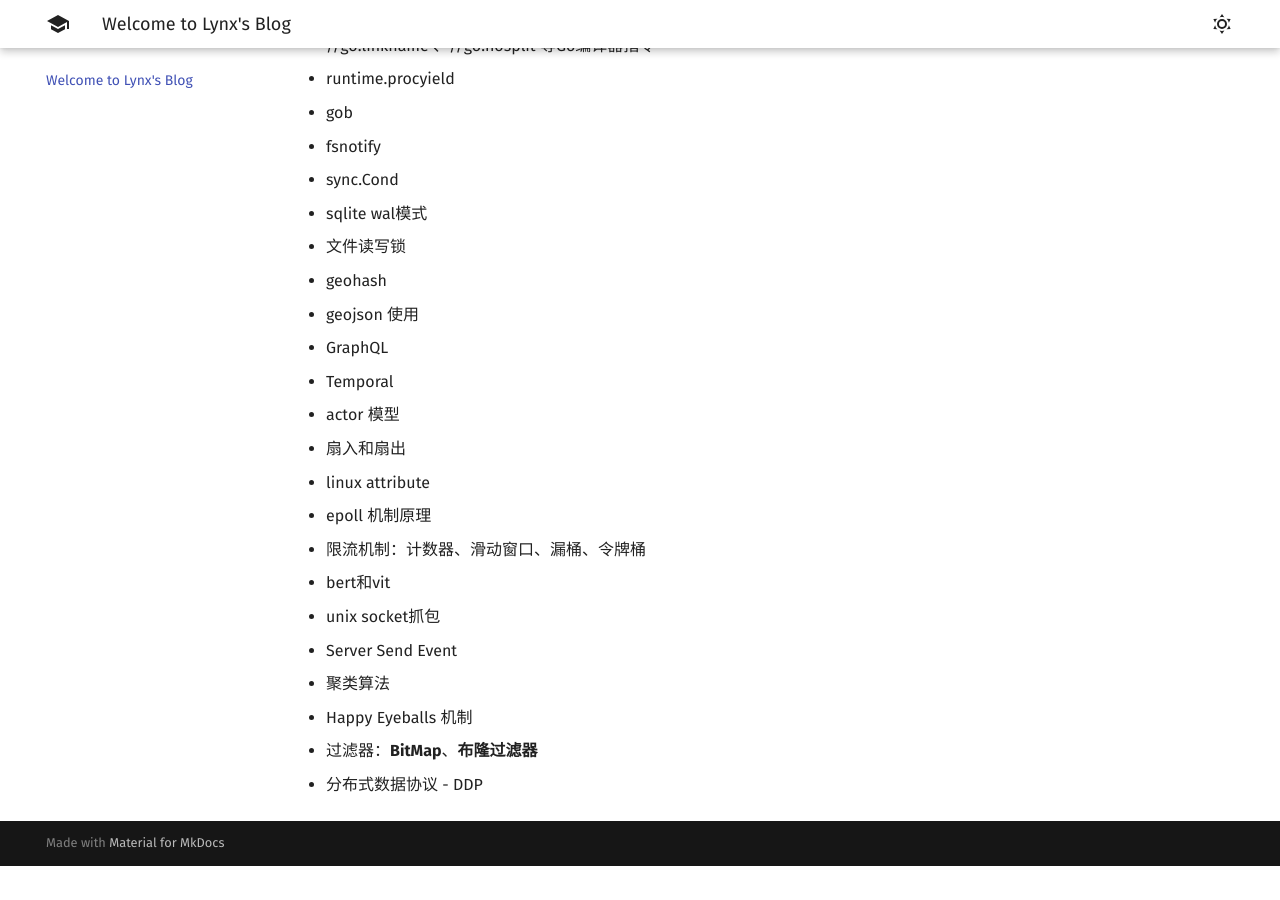
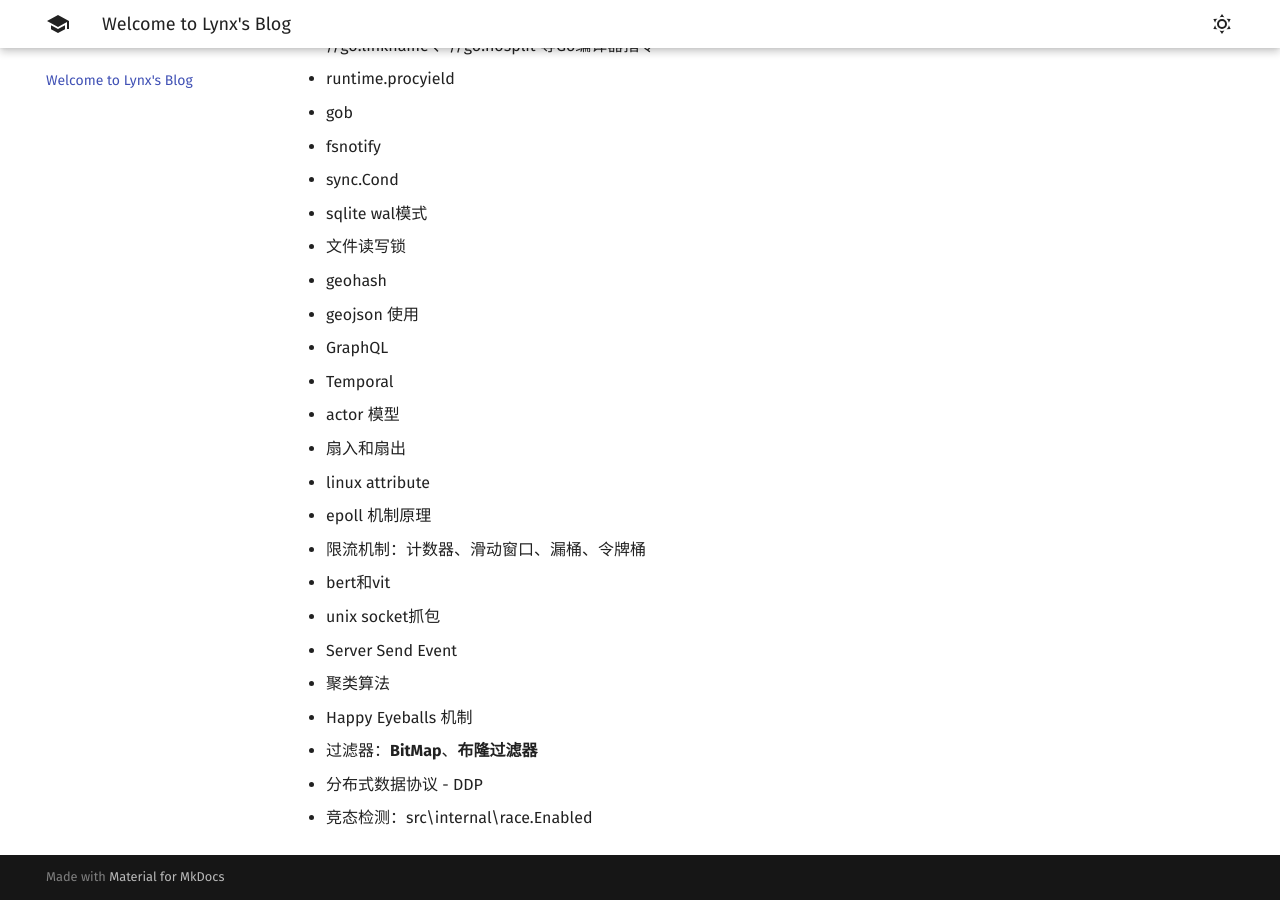
Before and after one commit to 1314liuwei/blog, an MkDocs documentation site: the page built from docs/index.md, in a window 1280 px wide and 900 px high, scrolled down 2253 px. Built offline with MkDocs 1.6.1 and Material for MkDocs 9.7.7, drawn with Linux system fonts in a browser that asks for light colours; before the commit the page ends 3119 px from its top, so only the background shows below that.

Commit message:
2023/09/10 周日

```diff
--- a/docs/index.md
+++ b/docs/index.md
@@ -85,3 +85,4 @@
 - Happy Eyeballs 机制
 - 过滤器：**BitMap**、**布隆过滤器**
 - 分布式数据协议 - DDP
+- 竞态检测：src\internal\race.Enabled
```
